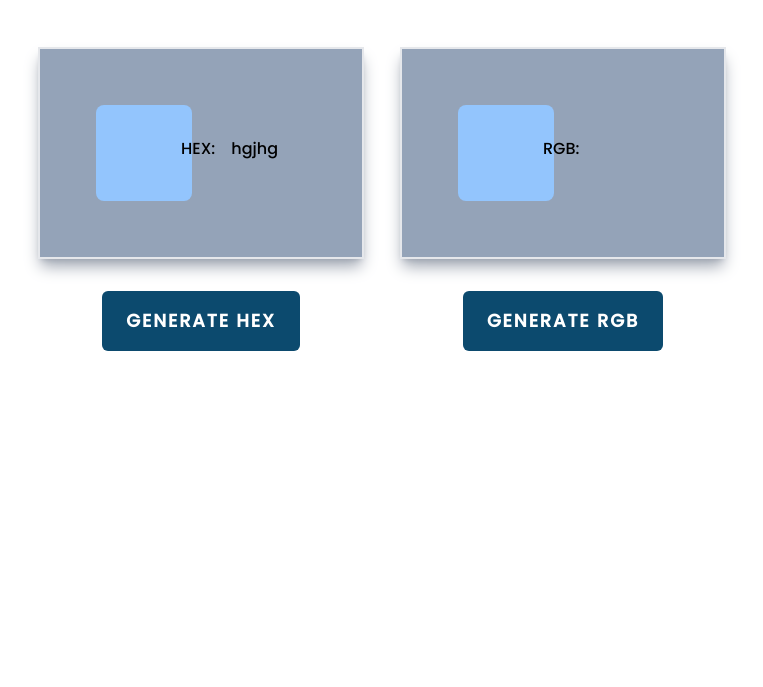
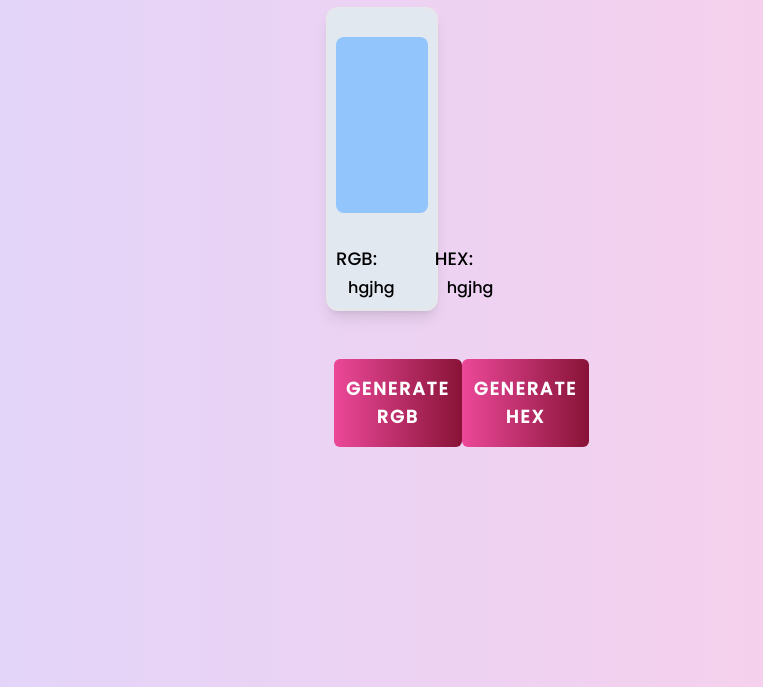
Before and after one commit to snehap02/random-color-generator, a website built with Vite: page index.html in a window 1280 px wide. Shown: the part 113-800 px from the top of the page, without its empty margins (258-1021 px from the left). Built offline with nearby package versions, Linux system fonts and the light colour scheme.

Commit message:
changes in html

```diff
--- a/index.html
+++ b/index.html
@@ -8,35 +8,28 @@
     <link rel="stylesheet" href="/style.css">
     <title>Random Color Generator</title>
 </head>
-<body class="sm:p-4 lg:px-20 xl:px-72 2xl:px-96">
+<body class="sm:p-4 lg:px-20 xl:px-72 2xl:px-96 bg-gradient-to-r from-violet-200 to-pink-200">
     <h1 class="heading text-center font-semibold font-raleway text-2xl sm:text-4xl -tracking-tighter mt-10">
         Generate Random Color
     </h1>
 
-    <section class="sm:grid sm:grid-cols-2 sm:gap-5">
-    <main>
-        <section class="whole-container grid grid-cols-2 sm:grid sm:grid-cols-2 px-2 py-2 gap-2 sm:gap-10 mt-6 md:p-14 sm:border-2 sm:shadow-lg sm:shadow-gray-400 sm:mt-16 sm:p-10 bg-slate-400 mx-2">
-            <div class="color-pallate h-24 w-24 bg-blue-300 rounded-lg"></div>
-            <div class="color-codes -ml-10 mt-8">
-                <h2 class="font-poppins font-medium text-medium">HEX: <span class="hex font-poppins font-medium text-base ml-3">hgjhg</span></h2>
+
+    <main class="sm:px-20 md:px-48 lg:px-72">
+        <section class="rounded-xl whole-container px-2 py-2 gap-2 mt-6 sm:border-2 shadow-lg bg-slate-200 mx-2">
+            <div class="mx-auto mt-5 color-pallate h-44 w-full bg-blue-300 rounded-lg"></div>
+            <div class="color-codes mt-8 flex justify-around gap-10">
+                <h2 class="font-poppins font-medium text-lg">RGB: <span class="hex font-poppins font-medium text-base ml-3">hgjhg</span></h2>
+                <h2 class="font-poppins font-medium text-lg">HEX: <span class="hex font-poppins font-medium text-base ml-3">hgjhg</span></h2>
             </div>
         </section>
-        <div class="flex flex-col justify-center items-center md:mt-8 mt-5">
-            <button class="btn font-poppins tracking-widest uppercase font-bold text-lg bg-sky-900 rounded-md px-6 py-4 text-white">Generate HEX</button>
+        <!-- <div class="flex flex-col justify-center items-center md:mt-8 mt-5">
+
+        </div> -->
+        <div class="flex justify-around items-center md:mt-8 mt-5 p-4">
+            <button class="btn font-poppins tracking-widest uppercase font-bold text-lg bg-gradient-to-r from-pink-500 to-rose-900 rounded-md px-3 py-4 text-white">Generate RGB</button>
+            <button class="btn1 font-poppins tracking-widest uppercase font-bold text-lg bg-gradient-to-r from-pink-500 to-rose-900 rounded-md px-3 py-4 text-white">Generate HEX</button>
         </div>
     </main>
-    <main>
-    <section class="whole-container grid grid-cols-2 sm:grid sm:grid-cols-2 px-2 py-2 gap-2 sm:gap-10 mt-6 md:p-14 sm:border-2 sm:shadow-lg sm:shadow-gray-400 sm:mt-16 sm:p-10 bg-slate-400 mx-2">
-            <div class="color-pallate h-24 w-24 bg-blue-300 rounded-lg"></div>
-            <div class="color-codes flex">
-                <h2 class="font-poppins font-medium text-medium -ml-10 mt-8">RGB: <span class="rgb font-poppins font-medium text-base ml-3"></span></h2>
-            </div>
-        </section>
-        <div class="flex flex-col justify-center items-center md:mt-8 mt-5">
-            <button class="btn font-poppins tracking-widest uppercase font-bold text-lg bg-sky-900 rounded-md px-6 py-4 text-white">Generate RGB</button>
-        </div>
-    </main>
-    </section>
 
 
     <script src="/script.js"></script>
--- a/script.js
+++ b/script.js
@@ -3,9 +3,9 @@
 const hexColor = document.querySelector('.hex');
 const rgbColor = document.querySelector('.rgb');
 const generateBtn = document.querySelector('.btn');
-// const secondBtn = document.querySelector('.btn2');
+const secondBtn = document.querySelector('.btn1');
 const colorPallate = document.querySelector('.color-pallate');
-const colorCode = document.querySelector('.color-codes')
+const colorCode = document.querySelector('.color-codes');
 
 function randomRgb(){
     let r = Math.floor(Math.random() * 256);
```
